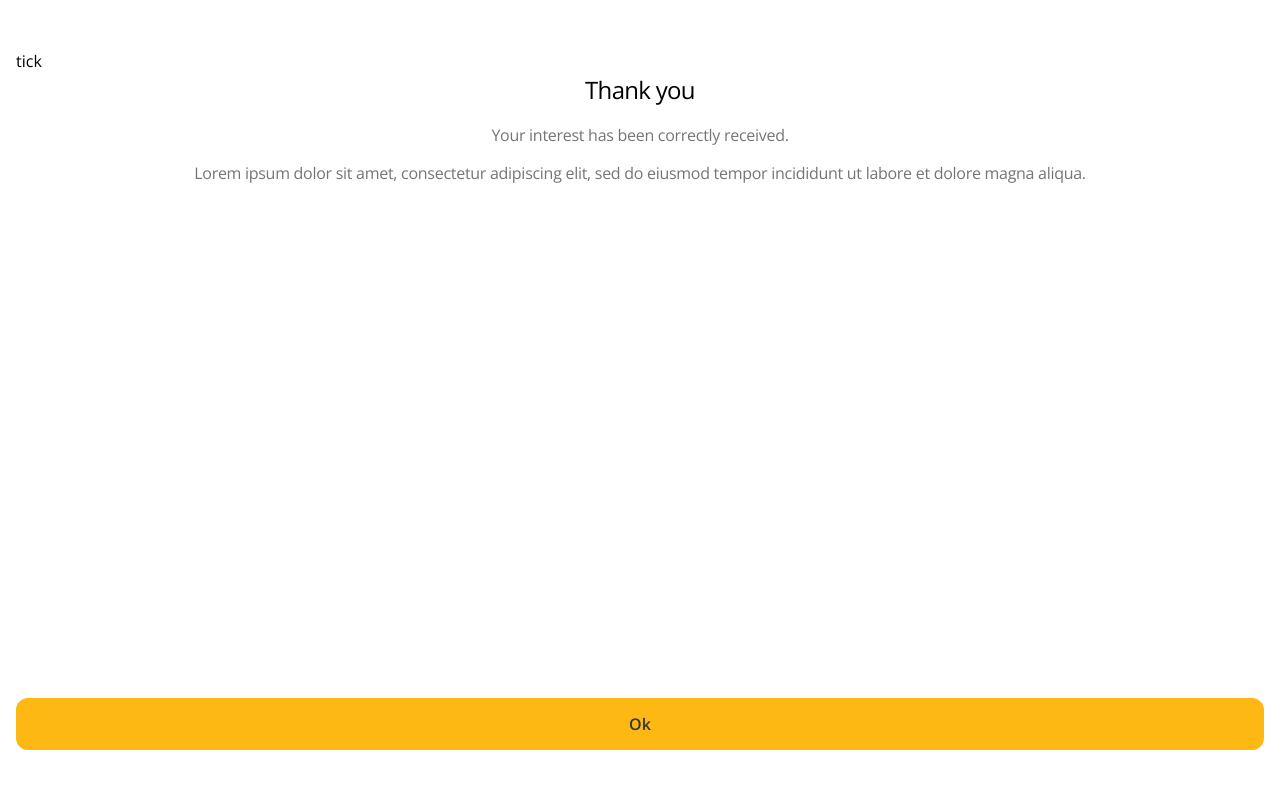
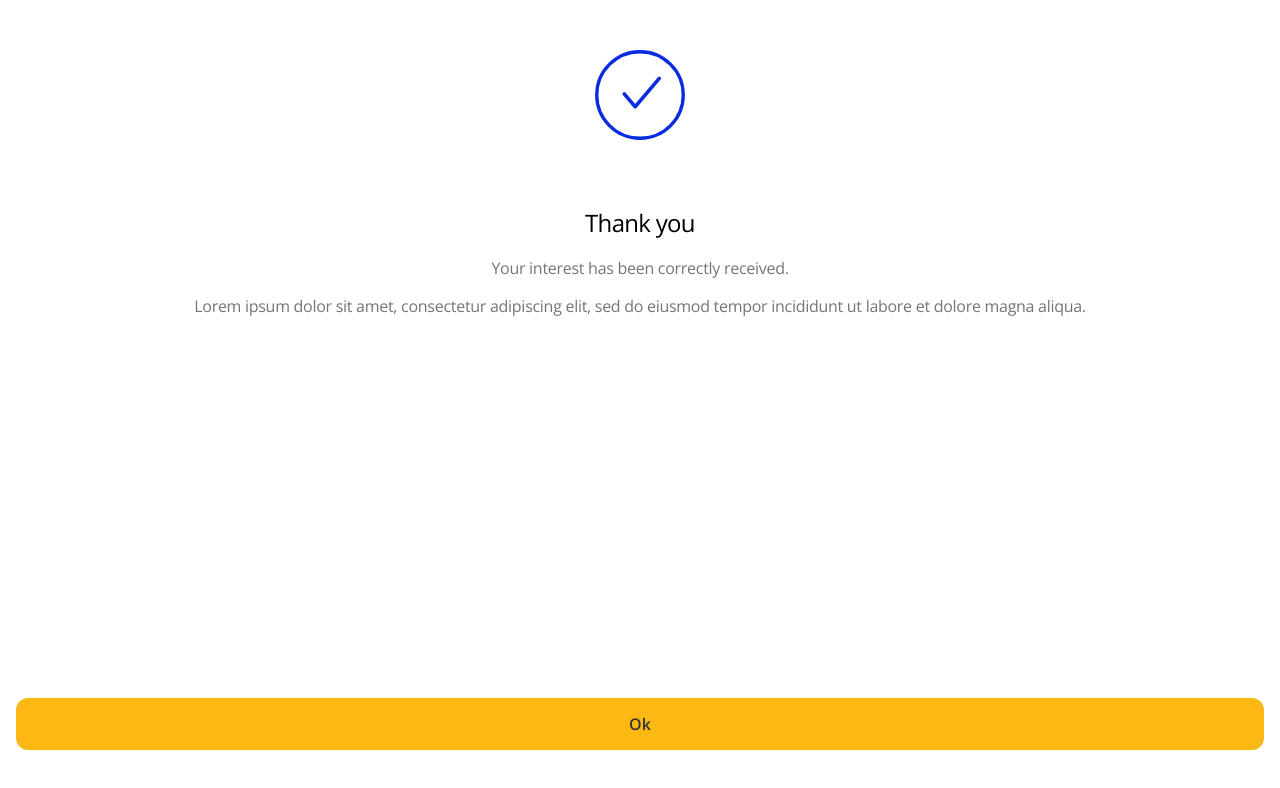
Before and after one commit to geraldjtorres/enbd-mobile-screens, a plain HTML site: page thank-you.html in a window 1280 px wide. Drawn offline with nearby package versions, Linux system fonts and the light colour scheme.

Commit message:
add thank you page

```diff
--- a/css/styles.css
+++ b/css/styles.css
@@ -250,6 +250,10 @@ input[type='tel'] {
   height: 100vh;
 }
 
+.message {
+  margin-top: 60px;
+}
+
 .message h1 {
   color: #000000;
   font-size: 24px;
@@ -268,8 +272,20 @@ input[type='tel'] {
   text-align: center;
   font-weight: 400;
   margin-top: 16px;
+  padding: 0 20px;
 }
 
 .thank-you-container .cta {
   margin-top: auto;
 }
+
+.check-icon {
+  text-align: center;
+}
+
+.check-icon img {
+  width: 90px;
+  height: 90px;
+  object-fit: cover;
+}
+}
--- a/thank-you.html
+++ b/thank-you.html
@@ -12,7 +12,7 @@
   </head>
   <body>
     <main class="thank-you-container">
-      <div>tick</div>
+      <div class="check-icon"><img src="./img/check.svg" alt="" /></div>
       <div class="message">
         <h1>Thank you</h1>
         <p>Your interest has been correctly received.</p>
```
Also changed, not shown: img/check.svg (added).
